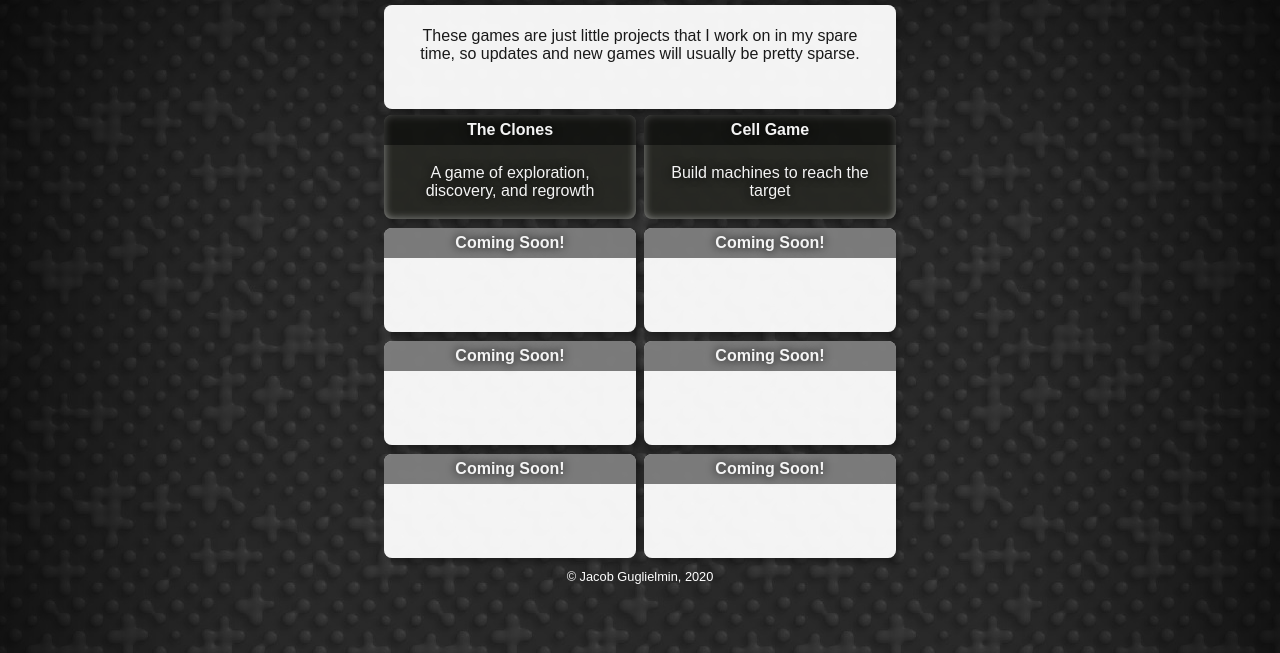
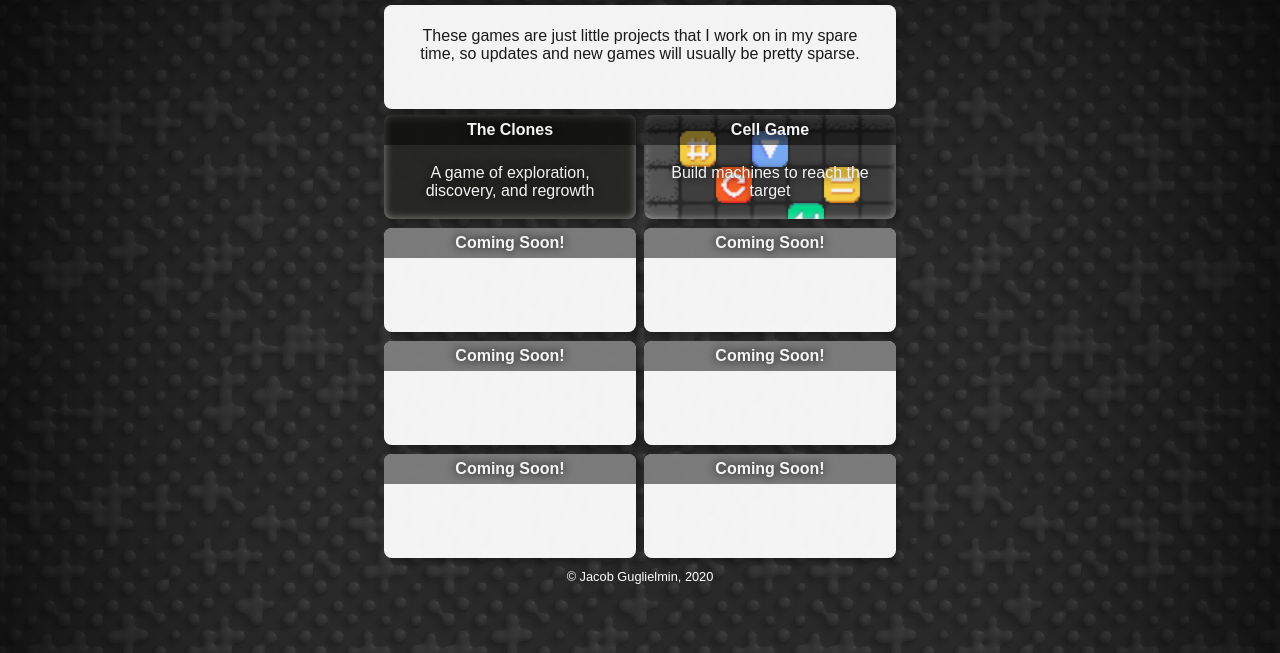
Before and after one commit to Jacob-Guglielmin/Games, a plain HTML site: page index.html in a window 1280 px wide. Shown: the part 147-800 px from the top of the page. Drawn offline with nearby package versions, Linux system fonts and the light colour scheme.

Commit message:
Added background to Cell-Game button

```diff
--- a/index.html
+++ b/index.html
@@ -27,7 +27,7 @@
                         <h3>The Clones</h3>
                         <p>A game of exploration, discovery, and regrowth</p>
                     </a>
-                    <a href="https://jacob-guglielmin.github.io/Games/Cell-Game/" class="block" style="background-color: #272823">
+                    <a href="https://jacob-guglielmin.github.io/Games/Cell-Game/" class="block" style="background-image: url(img/cellGame.png);">
                         <h3>Cell Game</h3>
                         <p>Build machines to reach the target</p>
                     </a>
```
Also changed, not shown: img/cellGame.png (added).
